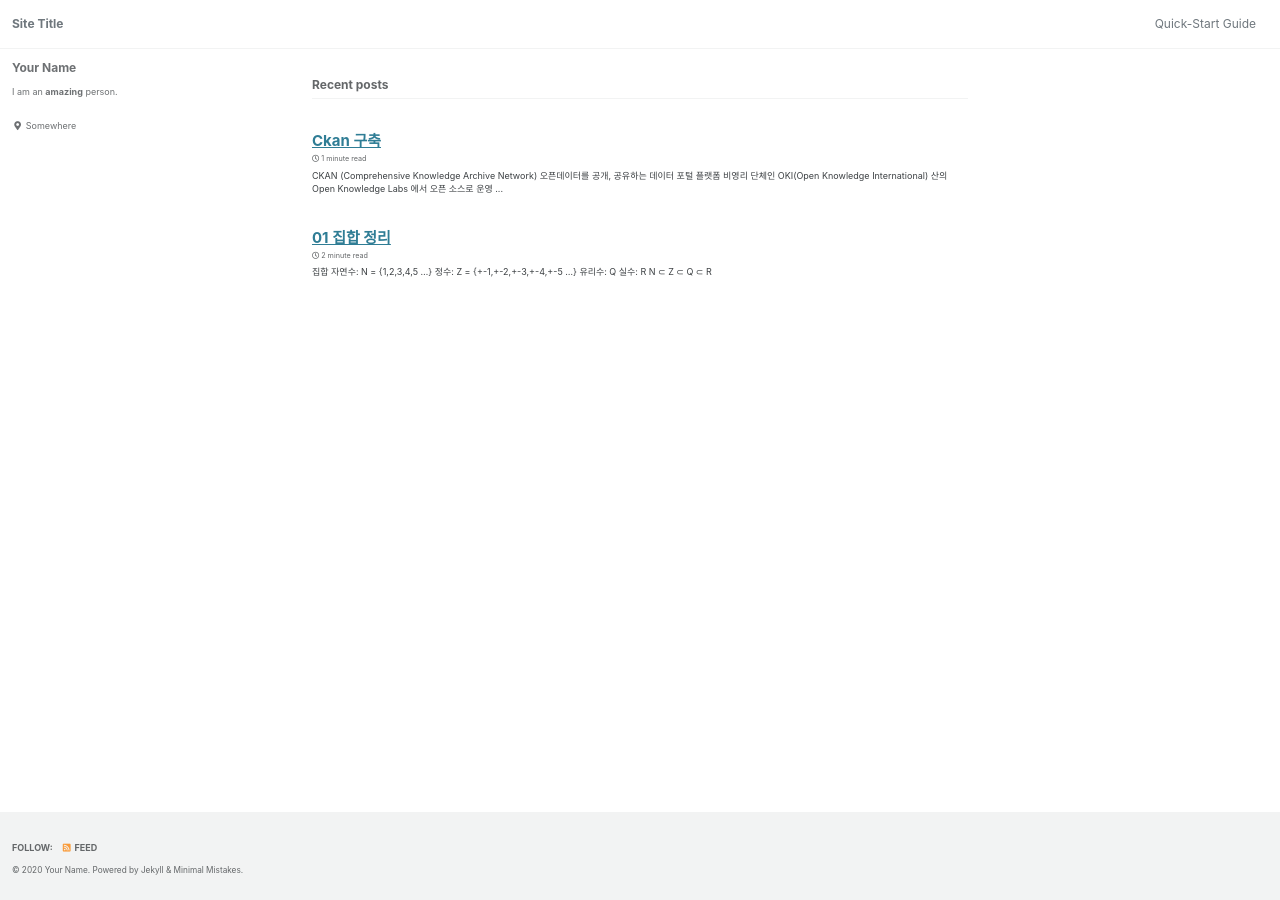
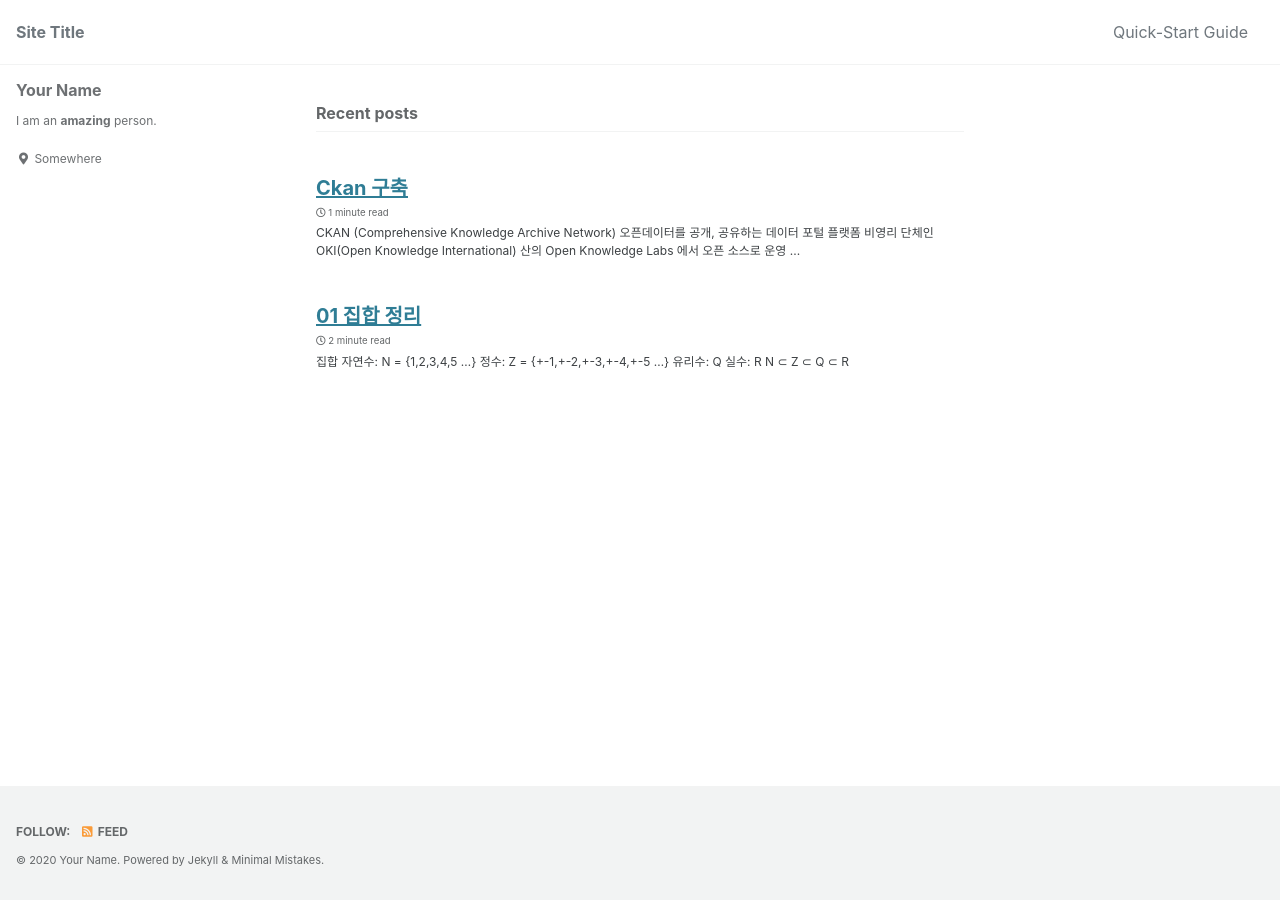
Before and after one commit to copper-light/ghhdh.github.io, a Jekyll site: the page built from index.html, in a window 1280 px wide. Built offline with Jekyll 4.4.1, drawn with Linux system fonts in a browser that asks for light colours; cached includes are drawn as plain includes; the list of posts is cut into pages by our own code.

Commit message:
Update _base.scss

```diff
--- a/_sass/minimal-mistakes/_base.scss
+++ b/_sass/minimal-mistakes/_base.scss
@@ -7,7 +7,7 @@ html {
   /* sticky footer fix */
   position: relative;
   min-height: 100%;
-  font-size: 0.75em
+  font-size: 1.0em
 }
 
 body {
```
